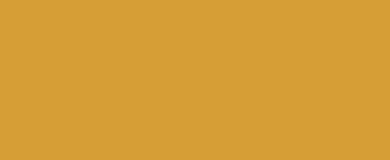
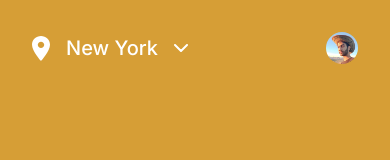
Before and after one commit to alirezawdx/simple-weather, a website built with Vite: page src/index.html in a window 390 px wide. Built offline with nearby package versions, Linux system fonts and the light colour scheme.

Commit message:
feat: add mobile top bar

```diff
--- a/src/index.html
+++ b/src/index.html
@@ -13,7 +13,31 @@
             rel="stylesheet"
         />
     </head>
-    <body class="h-screen bg-primary">
+    <body class="h-screen bg-primary p-8">
+        <!-- topbar: mobile -->
+        <div
+            class="flex justify-between items-center text-white lg:hidden font-sans"
+        >
+            <!-- city nav -->
+            <button class="flex justify-between items-center">
+                <img
+                    src="./img/icons/pin.svg"
+                    type="image/svg+xml"
+                    class="w-[18px] me-4"
+                ></object>
+                <h3 class="text-xl font-medium font-sans me-4">New York</h3>
+                <img
+                    src="./img/icons/arrow-down.svg"
+                    type="image/svg+xml"
+                    class="w-[14px]"
+                ></object>
+            </button>
+            <!-- end city nav -->
+            <!-- user profile photo -->
+            <img src="img/user-profile.jpeg" alt="alirezawdx@gmail.com profile photo" class="w-8 rounded-full">
+            <!-- end user profile photo -->
+        </div>
+        <!-- end topbar: mobile -->
         <script type="module" src="/js/main.js"></script>
     </body>
 </html>
```
Also changed, not shown: src/img/icons/arrow-down.svg (added), src/img/icons/pin.svg (added), src/img/user-profile.jpeg (added).
